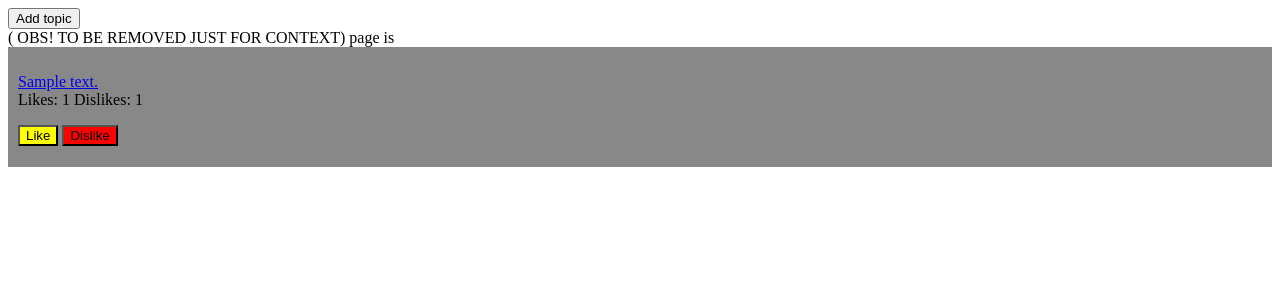
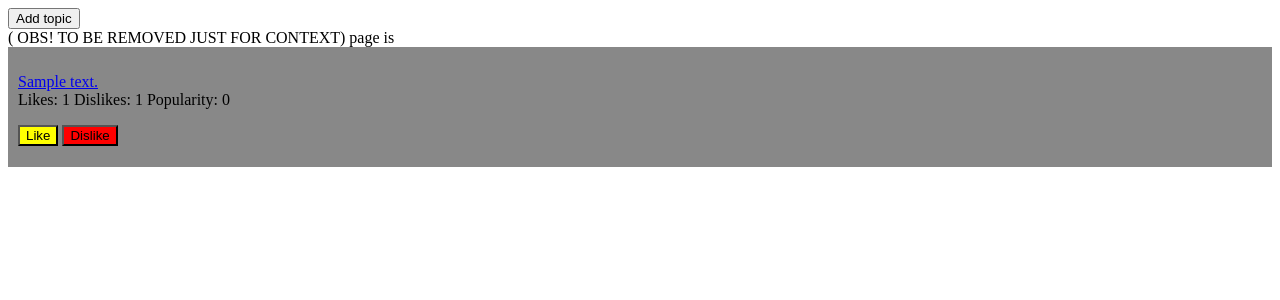
Before and after one commit to dajiyuanzi/Team31, a PHP site: page /topics.php in a window 1280 px wide. Shown: the top 300 px of the page. Run offline with PHP 8.4, Linux system fonts and the light colour scheme; tables that the repository leaves empty hold one stand-in row (values such as "Sample post").

Commit message:
add functinality for most popular page

```diff
--- a/backend/topics.php
+++ b/backend/topics.php
@@ -29,19 +29,30 @@
     }
   }
 
+
   echo  "( OBS! TO BE REMOVED JUST FOR CONTEXT) page is ".$page."";
 
   include_once('../database/db_con.php');
   //session_start();
 
-  $sql = 	"SELECT `tid`, `color`, `description`, `like`, `dislike` FROM `topic` ORDER BY tid DESC";
+  if ($page == "comment") {
+    $sql = 	"SELECT `tid`, `color`, `description`, `like`, `dislike` FROM `topic` ORDER BY tid";
+  } elseif ($page == "popular") {
+    echo"hi";
+    $sql = 	"SELECT `tid`, `color`, `description`, `like`, `dislike`, (`like`-`dislike`) FROM `topic` ORDER BY 6 DESC";
+  } else {
+    $sql = 	"SELECT `tid`, `color`, `description`, `like`, `dislike` FROM `topic` ORDER BY tid DESC";
+  }
+
+  //$sql = 	"SELECT `tid`, `color`, `description`, `like`, `dislike` FROM `topic` ORDER BY tid DESC";
 
   $result = $con->query($sql);
 
   if ($result->num_rows > 0) {
     while($row = $result->fetch_assoc()) {
+      $popularity = $row["like"] - $row["dislike"];
       echo "<div class='topicBox' style='background-color:".$row["color"].";' >";
-      echo "  <p><a href='../frontend/comment.php?tid=".$row['tid']."'>".$row["description"]."</a><br>Likes: <span id='liketid".$row['tid']."'>".$row["like"]."</span> Dislikes: <span id='disliketid".$row['tid']."'>".$row["dislike"]."</span></p>";
+      echo "  <p><a href='../frontend/comment.php?tid=".$row['tid']."'>".$row["description"]."</a><br>Likes: <span id='liketid".$row['tid']."'>".$row["like"]."</span> Dislikes: <span id='disliketid".$row['tid']."'>".$row["dislike"]."</span> Popularity: <span id='popularityid".$row['tid']."'>$popularity</span></p>";
       echo "  <button style='background-color: yellow' onclick='like(".$row['tid'].");'>Like</button>";
       echo "  <button style='background-color: red' onclick='dislike(".$row['tid'].");'>Dislike</button>";
       echo "</div>";
```
